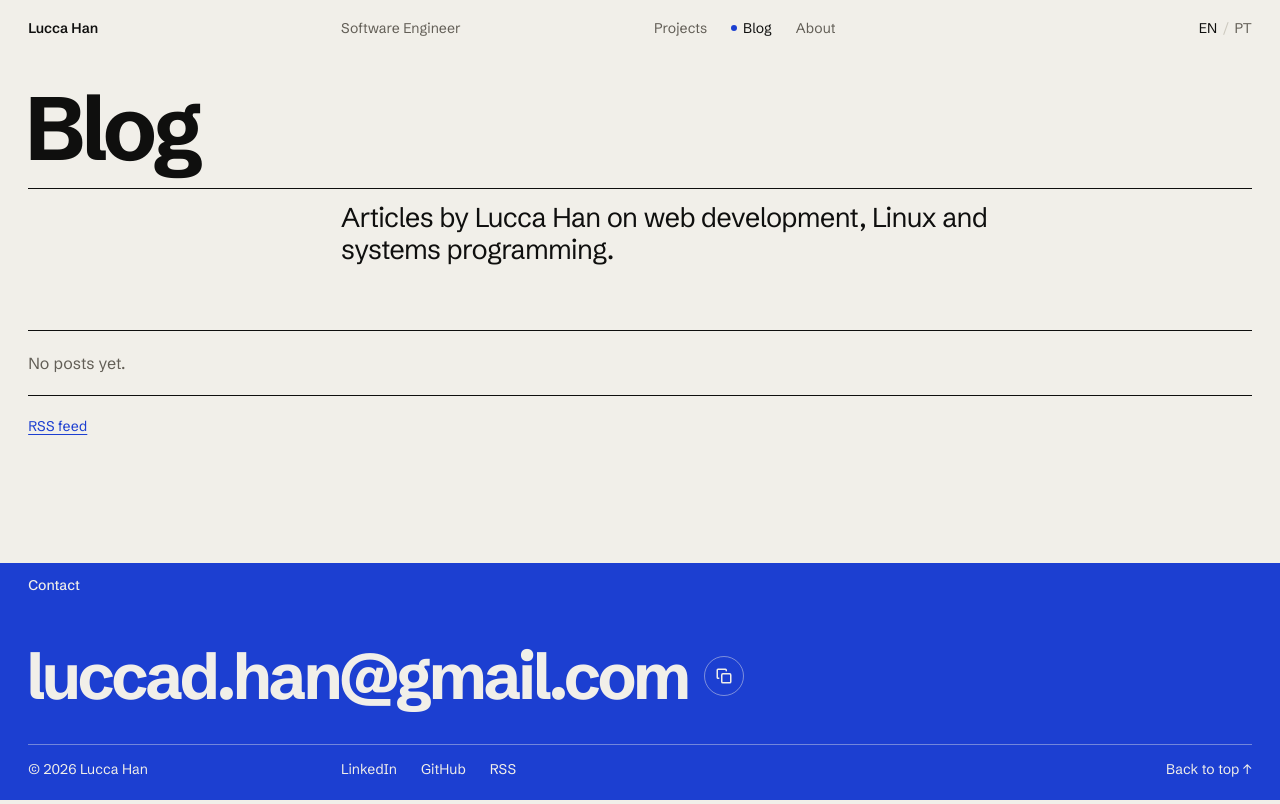
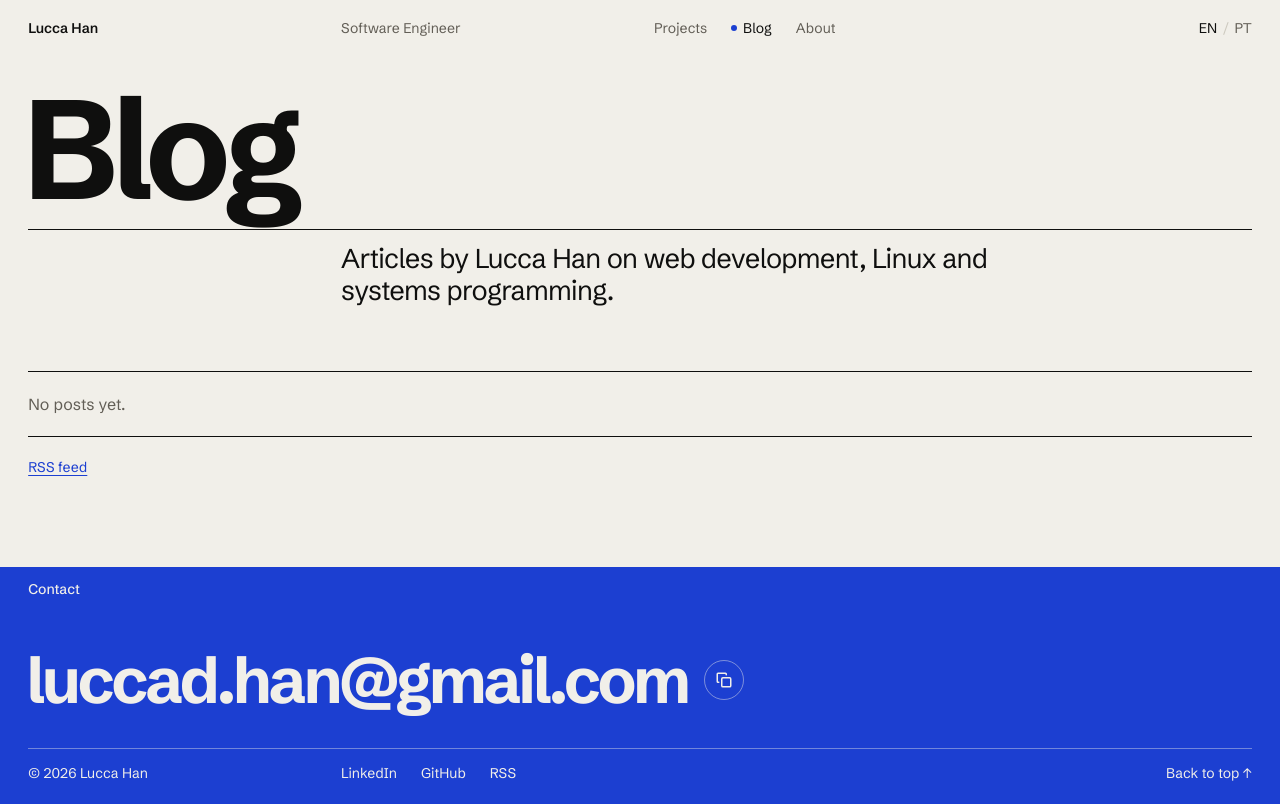
Before and after one commit to ludihan/website, a Next.js app: page /en/blog in a window 1280 px wide. Built offline with nearby package versions, Linux system fonts and the light colour scheme.

Commit message:
Set the name edge to edge and enlarge page titles

```diff
--- a/app/globals.css
+++ b/app/globals.css
@@ -210,12 +210,17 @@ p {
 
 /* ---------- Display type ---------- */
 
-/* The name, set as large as the page allows. */
+/* The name runs the full width of the grid, edge to edge, at every screen size. */
+.hero {
+  container-type: inline-size;
+}
+
 .display {
-  margin: clamp(1.25rem, 3vw, 2.25rem) 0 0 -0.04em;
+  /* Pulled left by the L's side bearing, so the stem sits on the grid edge. */
+  margin: clamp(1.25rem, 3vw, 2.25rem) 0 0 -0.07em;
   color: var(--ink);
-  /* "Lucca Han" is about 4.5em wide: fill the grid on small screens, capped on large ones. */
-  font-size: min(calc((100vw - 2 * var(--gutter)) / 4.5), 11rem);
+  /* "Lucca Han" is 4.46em wide at this tracking. */
+  font-size: calc(100cqw / 4.46);
   font-weight: 700;
   letter-spacing: -0.065em;
   line-height: 0.8;
@@ -223,7 +228,8 @@ p {
 }
 
 .display-page {
-  font-size: clamp(3rem, 7vw, 7rem);
+  margin-left: -0.04em;
+  font-size: clamp(3rem, 11vw, 11rem);
   letter-spacing: -0.055em;
 }
 
```
